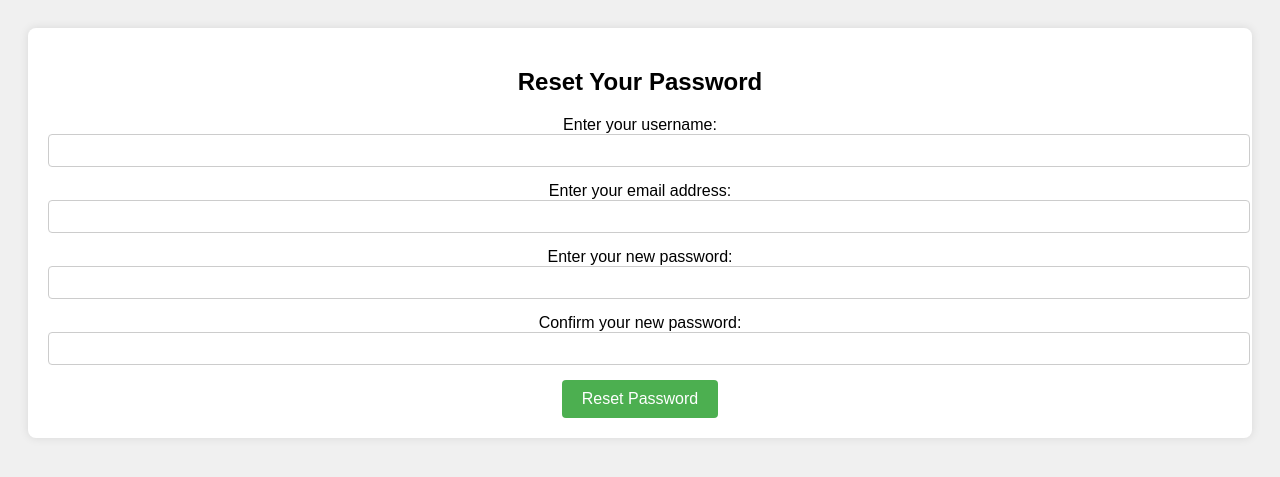
After one commit to NavyaNelluri/SmartSaver, a Flask app: page /forgot_password in a window 1280 px wide. The commit adds this page. Shown: the top 477 px of the page. Run offline with Flask 3, Linux system fonts and the light colour scheme.

Commit message:
Password resetting

```diff
--- a/app.py
+++ b/app.py
@@ -192,6 +192,7 @@ def savings_goals():
             conn.close()
 
     return render_template('SavingsGoals.html', username=session['username'])
+
 @app.route('/ViewGoals',  methods=['GET', 'POST'])
 def view_goals():
     username = session.get('username', 'Guest')  # Default to 'Guest' if not found
@@ -340,6 +341,44 @@ def logout():
     flash('You have been logged out', 'success')
     return redirect(url_for('home'))
 
+@app.route('/forgot_password', methods=['GET', 'POST'])
+def forgot_password():
+    if request.method == 'POST':
+        username = request.form['username']
+        email = request.form['email']
+        new_password = request.form['new_password']
+        confirm_password = request.form['confirm_password']
+
+        # Validate passwords
+        if new_password != confirm_password:
+            flash('Passwords do not match.', 'error')
+            return render_template('forgot_password.html')
+
+        # Check if the username and email match in the database
+        conn = get_db()
+        cursor = conn.cursor()
+        try:
+            cursor.execute("SELECT * FROM USERS WHERE username = %s AND email = %s", (username, email))
+            user = cursor.fetchone()
+
+            if user:
+                # Update the user's password
+                cursor.execute("UPDATE USERS SET Password = %s WHERE username = %s AND email = %s", (new_password, username, email))
+                conn.commit()
+                flash('Password has been reset successfully.', 'success')
+                return redirect(url_for('home'))
+            else:
+                flash('Username and email do not match.', 'error')
+
+        except Exception as e:
+            flash(f'Error: {str(e)}', 'error')
+        finally:
+            cursor.close()
+            conn.close()
+
+    return render_template('forgot_password.html')
+
+
 
 if __name__ == '__main__':
     app.run(debug=True)
--- /dev/null
+++ b/templates/forgot_password.html
@@ -0,0 +1,106 @@
+<!DOCTYPE html>
+<html lang="en">
+<head>
+    <meta charset="UTF-8">
+    <title>Forgot Password</title>
+    <style>
+        body {
+            font-family: Arial, sans-serif;
+            background-color: #f0f0f0;
+            text-align: center;
+            padding: 20px;
+        }
+        .reset-box {
+            display: inline-block;
+            padding: 20px;
+            background: #fff;
+            border-radius: 8px;
+            box-shadow: 0 0 10px rgba(0,0,0,0.1);
+        }
+        .reset-box h2 {
+            margin-bottom: 20px;
+        }
+        .reset-box input[type="email"],
+        .reset-box input[type="password"],
+        .reset-box input[type="text"] {
+            width: 100%;
+            padding: 8px;
+            margin-bottom: 15px;
+            border: 1px solid #ccc;
+            border-radius: 4px;
+        }
+        .reset-box button {
+            background-color: #4CAF50;
+            color: white;
+            padding: 10px 20px;
+            border: none;
+            border-radius: 4px;
+            cursor: pointer;
+            font-size: 16px;
+        }
+        .reset-box button:hover {
+            background-color: #45a049;
+        }
+        .alert {
+            padding: 15px;
+            margin-bottom: 20px;
+            border: 1px solid transparent;
+            border-radius: 4px;
+            position: relative;
+            width: 100%;
+            display: inline-block;
+        }
+        .alert-info {
+            color: #31708f;
+            background-color: #d9edf7;
+            border-color: #bce8f1;
+        }
+        .alert-success {
+            color: #3c763d;
+            background-color: #dff0d8;
+            border-color: #d6e9c6;
+        }
+        .alert-error {
+            color: #a94442;
+            background-color: #f2dede;
+            border-color: #ebccd1;
+        }
+    </style>
+</head>
+<body>
+    <div class="reset-box">
+        <h2>Reset Your Password</h2>
+
+        <!-- Display flash messages -->
+        {% with messages = get_flashed_messages(with_categories=true) %}
+            {% if messages %}
+                {% for category, message in messages %}
+                    <div class="alert alert-{{ category }}">
+                        {{ message }}
+                    </div>
+                {% endfor %}
+            {% endif %}
+        {% endwith %}
+
+        <form action="{{ url_for('forgot_password') }}" method="post">
+            <!-- Username field -->
+            <label for="username">Enter your username:</label>
+            <input type="text" id="username" name="username" required>
+
+            <!-- Email field -->
+            <label for="email">Enter your email address:</label>
+            <input type="email" id="email" name="email" required>
+
+            <!-- New Password field -->
+            <label for="new_password">Enter your new password:</label>
+            <input type="password" id="new_password" name="new_password" required>
+
+            <!-- Confirm New Password field -->
+            <label for="confirm_password">Confirm your new password:</label>
+            <input type="password" id="confirm_password" name="confirm_password" required>
+
+            <button type="submit">Reset Password</button>
+        </form>
+    </div>
+</body>
+</html>
```
Also changed, not shown: templates/home.html (+19 -0 lines).
